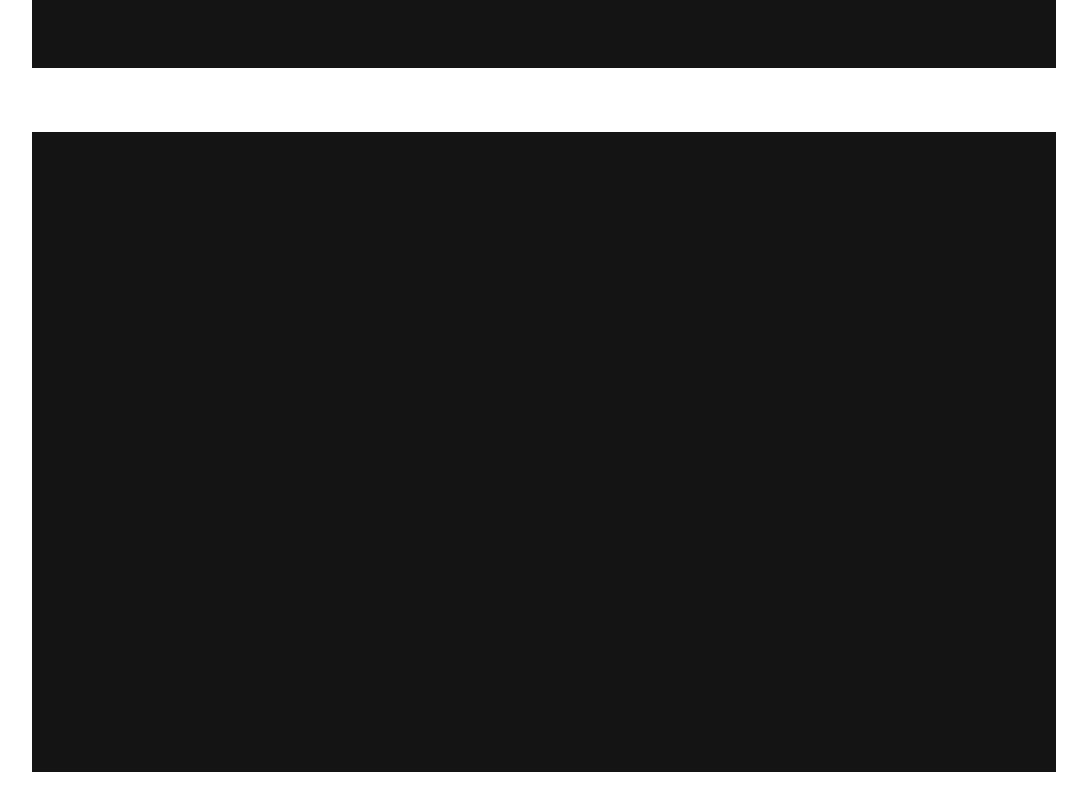
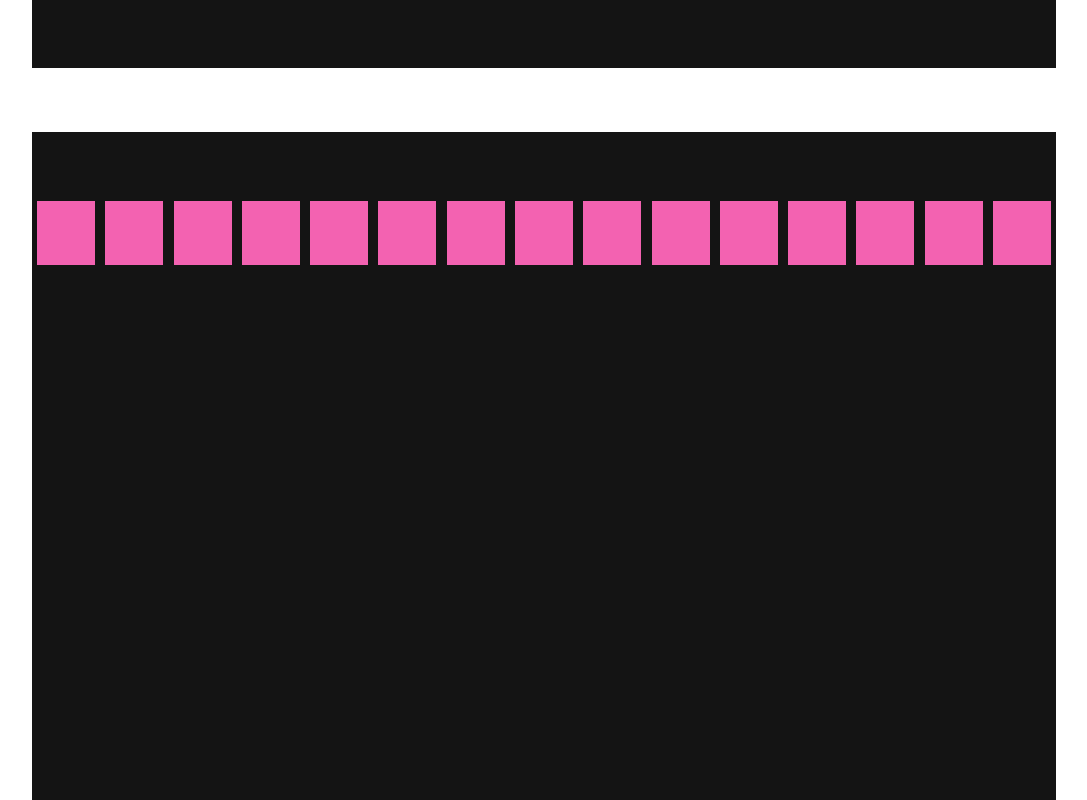
Before and after one commit to vieiraraba/BreakTrough, a plain HTML site: page index.html in a window 1280 px wide. Shown: the part 900-1700 px from the top of the page, without its empty margins (96-1183 px from the left). Drawn offline with Linux system fonts and the light colour scheme.

Commit message:
adding first-row to the js and css

```diff
--- a/index.html
+++ b/index.html
@@ -19,7 +19,7 @@
     </section>
 
     <main>
-        <canvas id="workingArea" class="working-area" ></canvas>
+        <div id="workingArea" class="game-area" ></div>
     </main>
 
     <section id="endOverlay" class="end-overlay working-area">
--- a/src/css/main.css
+++ b/src/css/main.css
@@ -55,11 +55,33 @@ background-color:var(--main-color);
 color:var(--second-color);
 }
 
+.game-area{
+    display:flex;
+    justify-content: center;
+    text-align: center;
+    z-index: 1;
+    margin:5% 10% 5% 10%;
+    padding-top: 5%;
+    width: 80vw;
+    height:80vh;
+    background-color:var(--main-color);
+    color:var(--second-color);
+}
 .first-row{
     display:flex;
+    margin:0.4vw;
     z-index: 2;
-    width:15vw;
-    height:15vw;
+    width:5vw;
+    height:5vw;
+    background-color:var(--brick-color1);
+}
+
+.second-row{
+    display:flex;
+    margin:0.4vw;
+    z-index: 2;
+    width:5vw;
+    height:5vw;
     background-color:var(--brick-color1);
 }
 
--- a/src/js/main.js
+++ b/src/js/main.js
@@ -2,8 +2,7 @@ const workingArea = document.getElementById("workingArea");
 const gridContainer = ['','','','','','','','','','','','','','',''];
 
 gridContainer.map(function(){
-
-    let rowContainer = document.createElement("div");
-    workingArea.appendChild(rowContainer);
-    rowContainer.setAttribute("class", "first-row");
+    let rowContainer1 = document.createElement("div");
+    workingArea.appendChild(rowContainer1);
+    rowContainer1.setAttribute("class", "first-row");
 });
```
